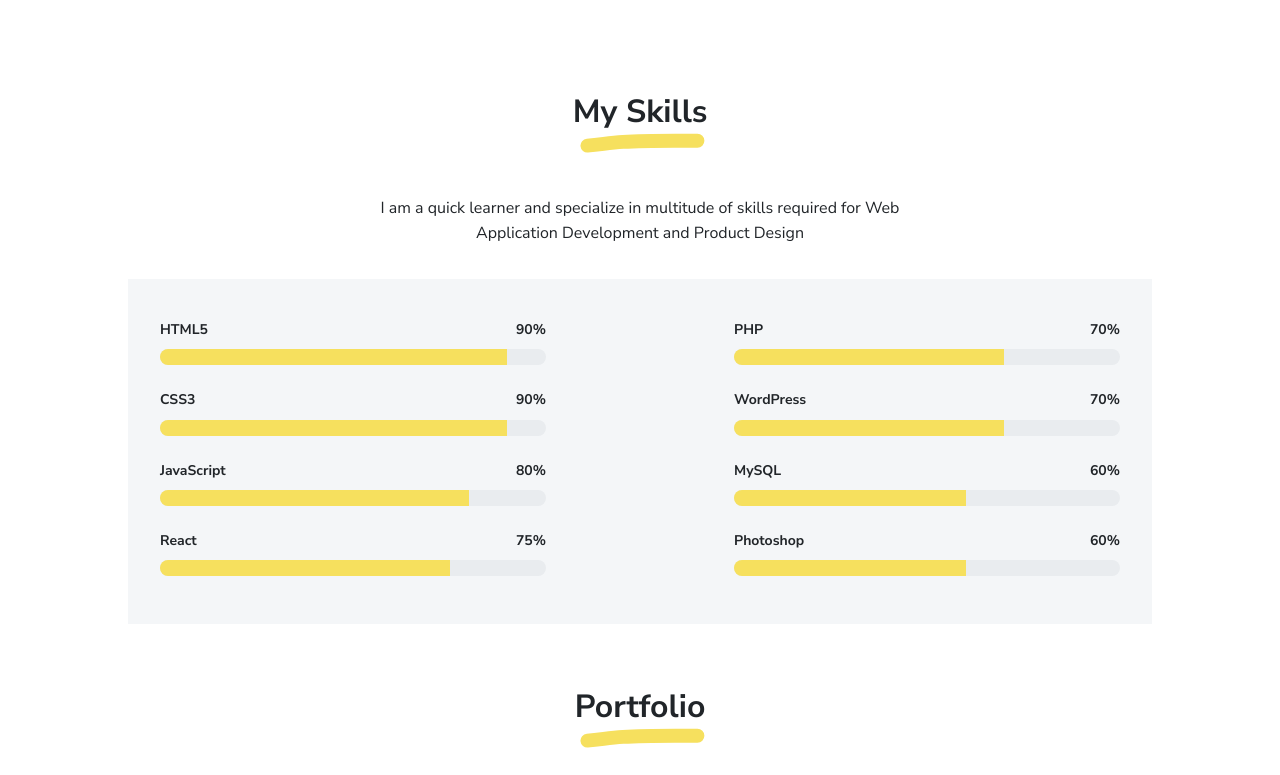
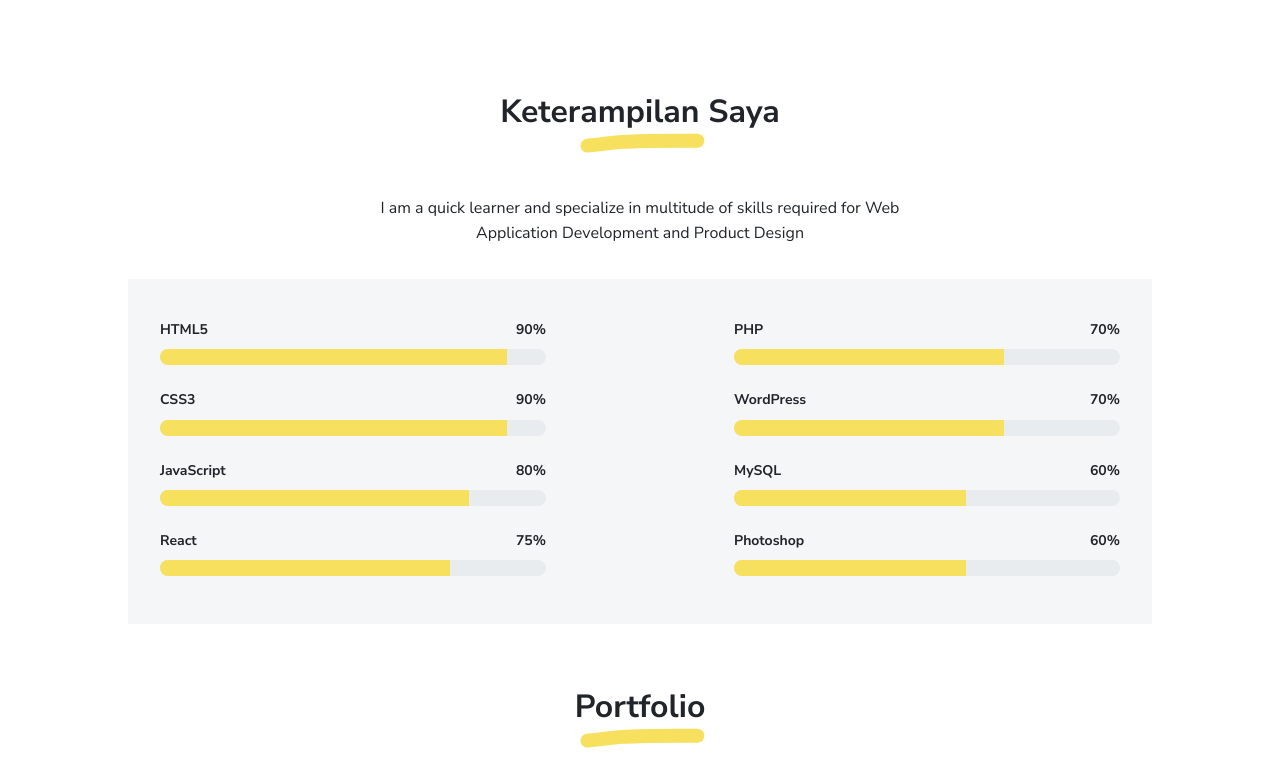
Before and after one commit to elsoow/elsoow.github.io, a plain HTML site: page index.html in a window 1280 px wide. Shown: the part 1677-2452 px from the top of the page. Drawn offline with Linux system fonts and the light colour scheme.

Commit message:
Update index.html

```diff
--- a/index.html
+++ b/index.html
@@ -151,7 +151,7 @@
 <div class="section px-3 px-lg-4 pt-5" id="skills">
   <div class="container-narrow">
     <div class="text-center mb-5">
-      <h2 class="marker marker-center">My Skills</h2>
+      <h2 class="marker marker-center">Keterampilan Saya</h2>
     </div>
     <div class="text-center">
       <p class="mx-auto mb-3" style="max-width:600px">I am a quick learner and specialize in multitude of skills required for Web Application Development and Product Design</p>
```
